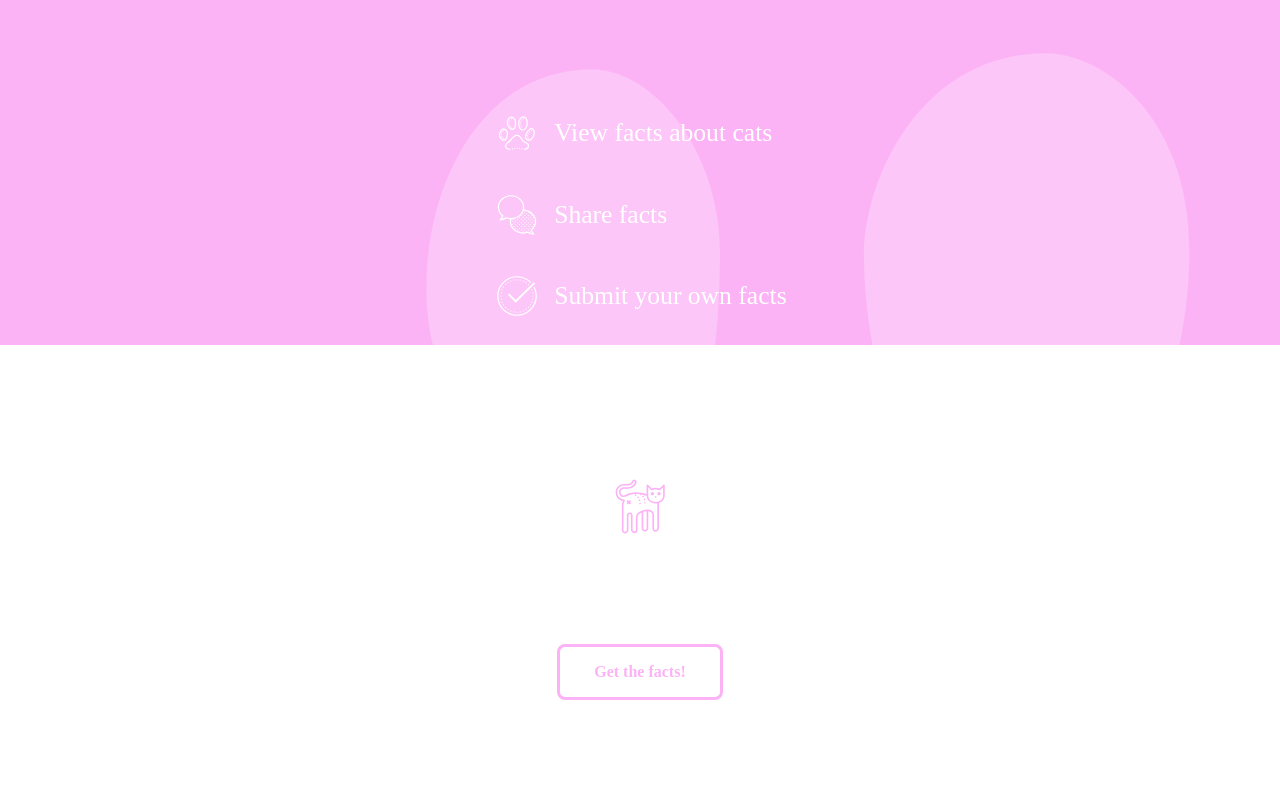
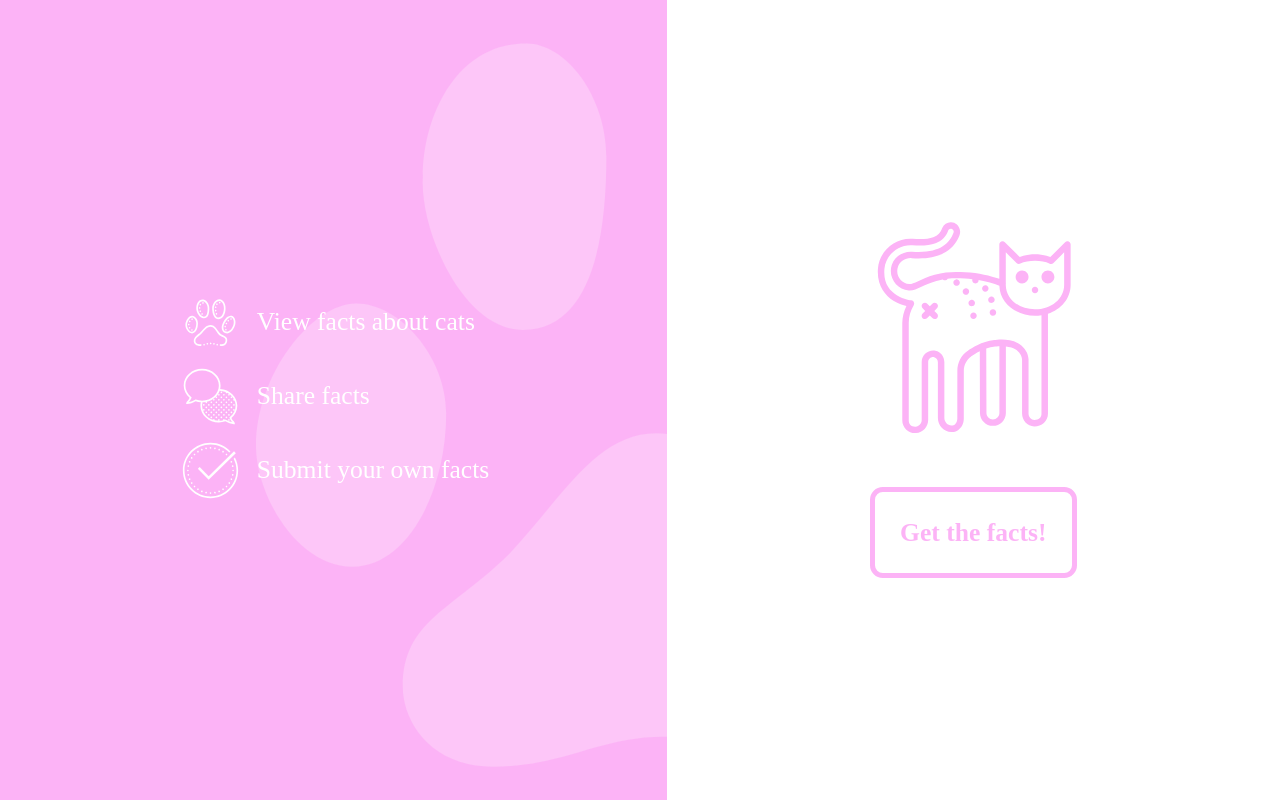
Before and after one commit to jerryaswell/catfactfriday-bkup, a Node server app: page / in a window 1280 px wide. Run offline with Node 20, Linux system fonts and the light colour scheme.

Commit message:
Finish landing page

```diff
--- a/public/stylesheets/components.css
+++ b/public/stylesheets/components.css
@@ -1,17 +1,20 @@
-.blurb-list {
-  grid-area: "blurb-list";
-  display: grid;
+.list {
+  display: flex;
+  flex-direction: column;
+  flex-wrap: wrap;
 }
 .blurb {
-  height: 3em;
-  display: grid;
-  grid-template-columns: 3em 1fr;
-}
-.blurb-icon img {
-  width: 100%;
-  height: 100%;
+  display: flex;
+  flex-direction: row;
+  flex-wrap: none;
 }
 .blurb-text {
-  font-size: 1.6em;
-  margin: .7em 0 .7em .5em;
+  margin: 1.5em 0 1.5em .5em;
 }
+
+/* Extra-Small devices (376px and up) */
+@media (min-width: 376px) {
+  .blurb-text {
+    margin: .7em 0 .7em .5em;
+  }
+}
--- a/public/stylesheets/landing-layout.css
+++ b/public/stylesheets/landing-layout.css
@@ -13,23 +13,42 @@ body {
   width: 100%;
   grid-area: "intro";
   display: grid;
-  grid-template-areas: "blurbs"
-                       "";
-}
-#intro-blurbs {
-  grid-column: 2;
-  grid-row: 2;
+  justify-content: center;
+  align-content: center;
 }
 #continue {
   width: 100%;
   text-align: center;
+  grid-area: "continue";
   display: grid;
-  grid-area: "continue"
+  justify-content: center;
+  align-content: center;
 }
-#continue-message {
-  padding-top: 8em;
+#continue-image {
+  width: 50%;
 }
-#continue-action .button {
-  width: 8em;
-  margin: auto;
+
+/* Extra-Small devices (376px and up) */
+@media (min-width: 376px) {
+  body {
+    font-size: 1.6em;
+  }
+  #continue-image {
+    width: 100%;
+  }
 }
+
+/* Medium devices (tablets, 768px and up) */
+@media (min-width: 768px) {
+}
+
+/* Large devices (desktops, 992px and up) */
+@media (min-width: 992px) {
+  #content {
+    grid-template-areas: "intro continue";
+  }
+}
+
+/* Extra large devices (large desktops, 1200px and up) */
+@media (min-width: 1200px) {
+}
--- a/views/pages/landing.ejs
+++ b/views/pages/landing.ejs
@@ -7,7 +7,7 @@
 <body>
   <div id='content'>
     <div id='intro'>
-      <div class='blurb-list' id='intro-blurbs'>
+      <div class='list' id='intro-blurbs'>
         <div class='blurb' id='blurb-view'>
           <div class='blurb-icon'>
             <img src='icons/paw_white.svg' />
@@ -36,7 +36,7 @@
     </div>
     <div id='continue'>
       <div id='continue-message'>
-	<img src='icons/butt_pink.svg' />
+	<img src='icons/butt_pink.svg' id='continue-image' />
       </div>
       <div id='continue-action'>
         <a href='/facts'><div class='button'>Get the facts!</div></a>
```
